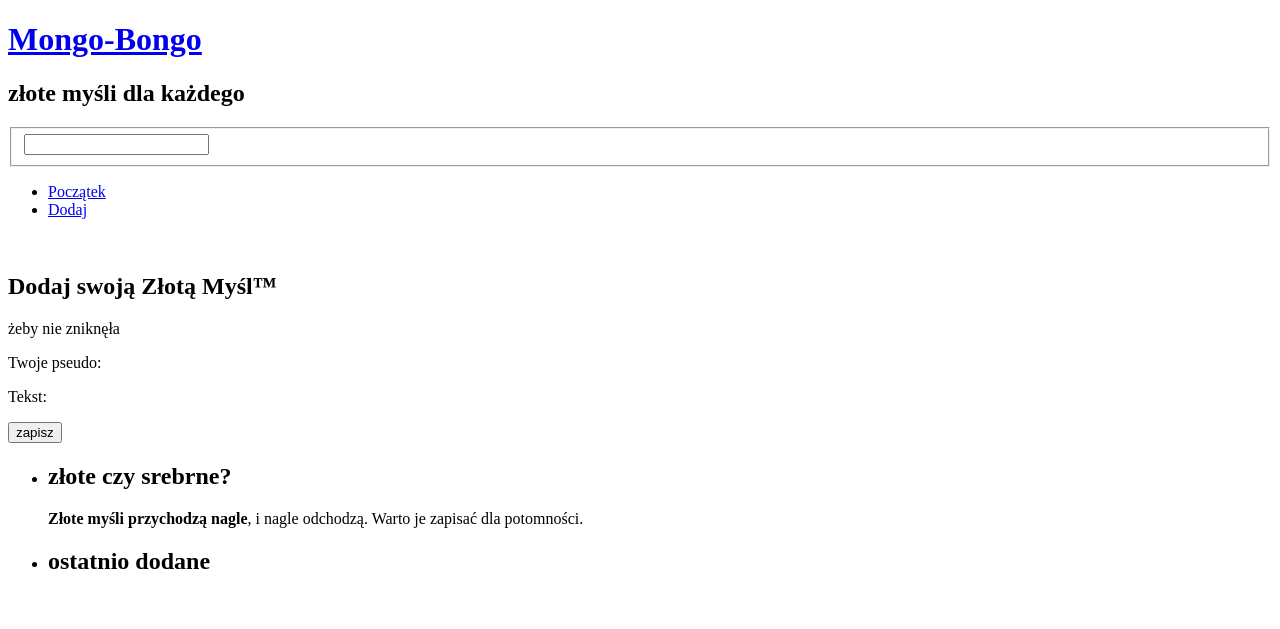
After one commit to zgoda/pyconpl09, a Python web app: template bongo/templates/add_entry_form.html in a window 1280 px wide. The commit adds this page. Shown: the top 629 px of the page. Run offline with Jinja, Linux system fonts and the light colour scheme; the template is opened without the code that fills it, so the values that code supplies are empty.

Commit message:
Jeszcze jeden widok, oddzielenie obs?ugi dodawania wpisu

```diff
--- a/bongo/models.py
+++ b/bongo/models.py
@@ -6,6 +6,8 @@
 import pymongo
 from pymongo.dbref import DBRef
 import mongokit
+
+from bongo.utils import url_for
 
 
 class Entry(mongokit.MongoDocument):
@@ -42,7 +44,7 @@
         return cls.all().sort('date_added', pymongo.DESCENDING).limit(num_latest)
 
     def get_url(self):
-        return u'/%s/' % self._id
+        return url_for('entry', entry_id=self._id)
 
     @property
     def next_by_date(self):
--- /dev/null
+++ b/bongo/templates/add_entry_form.html
@@ -0,0 +1,19 @@
+{% extends "base.html" %}
+
+{% block title %}Dodaj swoją Złotą Myśl&trade;{% endblock %}
+
+{% block content %}
+<div class="post">
+<h2 class="title">Dodaj swoją Złotą Myśl&trade;</h2>
+<p class="byline">żeby nie zniknęła</p>
+<div class="entry">
+<form method="post" action="{{ url_for('add_entry') }}">
+<p>Twoje pseudo:<br />
+{{ form.author(size=60) }}</p>
+<p>Tekst:<br />
+{{ form.text(cols=60, rows=10) }}</p>
+<p><input type="submit" value="zapisz" /></p>
+</form>
+</div>
+</div>
+{% endblock %}
--- a/bongo/templates/base.html
+++ b/bongo/templates/base.html
@@ -27,6 +27,7 @@
 		<div id="menu">
 			<ul>
 				<li class="first"><a href="/">Początek</a></li>
+				<li><a href="{{ url_for('add_entry') }}">Dodaj</a></li>
 			</ul>
 		</div>
 		<!-- end #menu -->
--- a/bongo/templates/index.html
+++ b/bongo/templates/index.html
@@ -11,14 +11,14 @@
 <p>Ostatnio dodane</p>
 <ul>
 {% for entry in entries %}
-<li>{{ entry.date_added.strftime("%Y-%m-%d") }} o {{ entry.date_added.strftime("%H:%M") }} przez {{ entry.author|e }}: "<a href="{{ entry.get_url() }}">{{ entry.text|truncate(50)|e }}</a>"</li>
+<li>{{ entry.date_added.strftime("%Y-%m-%d") }} o {{ entry.date_added.strftime("%H:%M") }} przez {{ entry.author|e }}: "<a href="{{ entry.get_url() }}">{{ entry.text|truncate(50)|e }}</a>" {% if entry.comments.count() %}(komentarzy: {{ entry.comments.count() }}){% endif %}</li>
 {% endfor %}
 </ul>
 {% else %}
 <p>Nic jeszcze nie ma.</p>
 {% endif %}
 <h3 class="title">Dodaj coś od siebie</h3>
-<form method="post" action=".">
+<form method="post" action="{{ url_for('add_entry') }}">
 <p>Twoje pseudo:<br />
 {{ form.author(size=60) }}</p>
 <p>Tekst:<br />
```
Also changed, not shown: bongo/views.py (+13 -4 lines).
